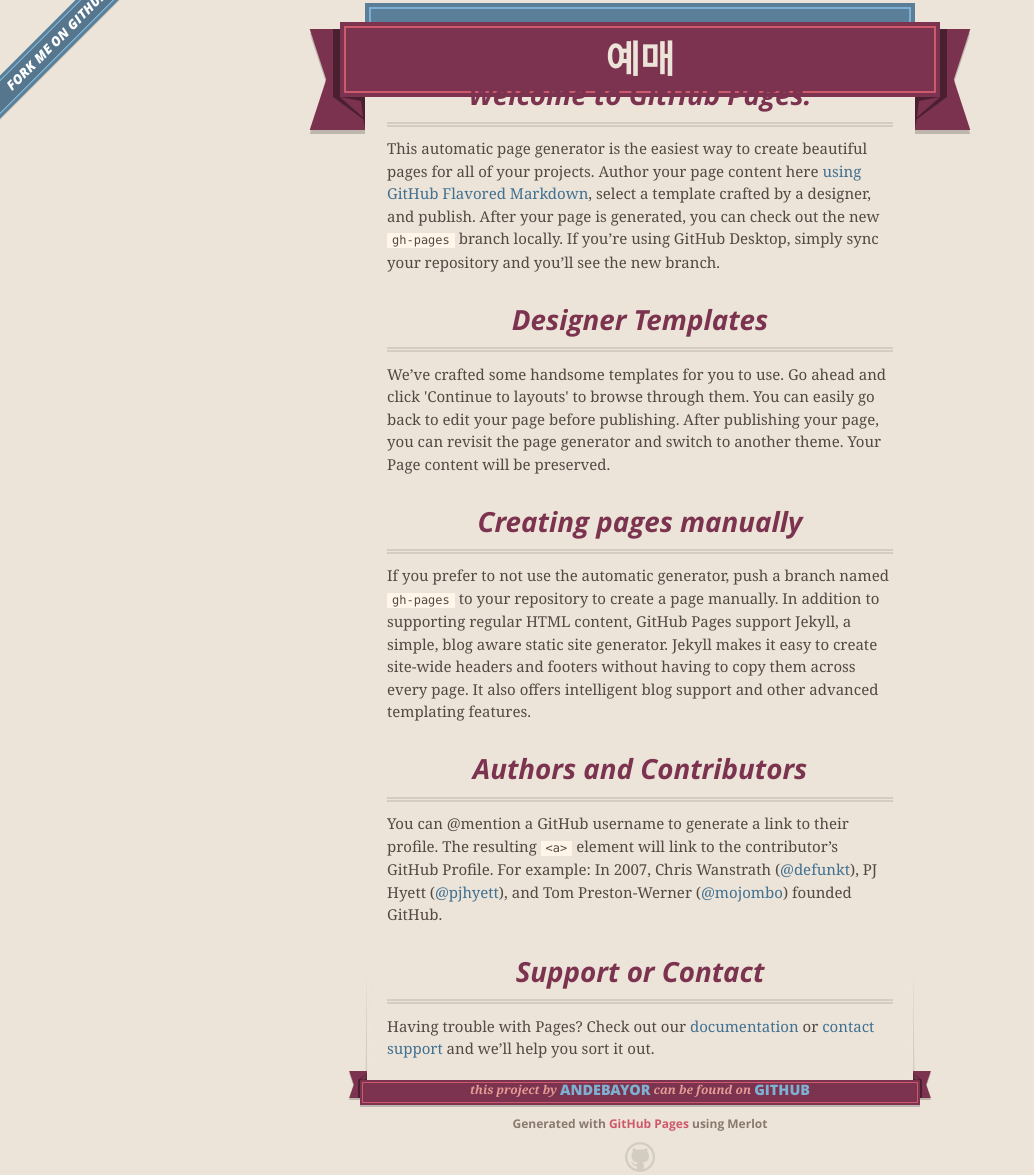
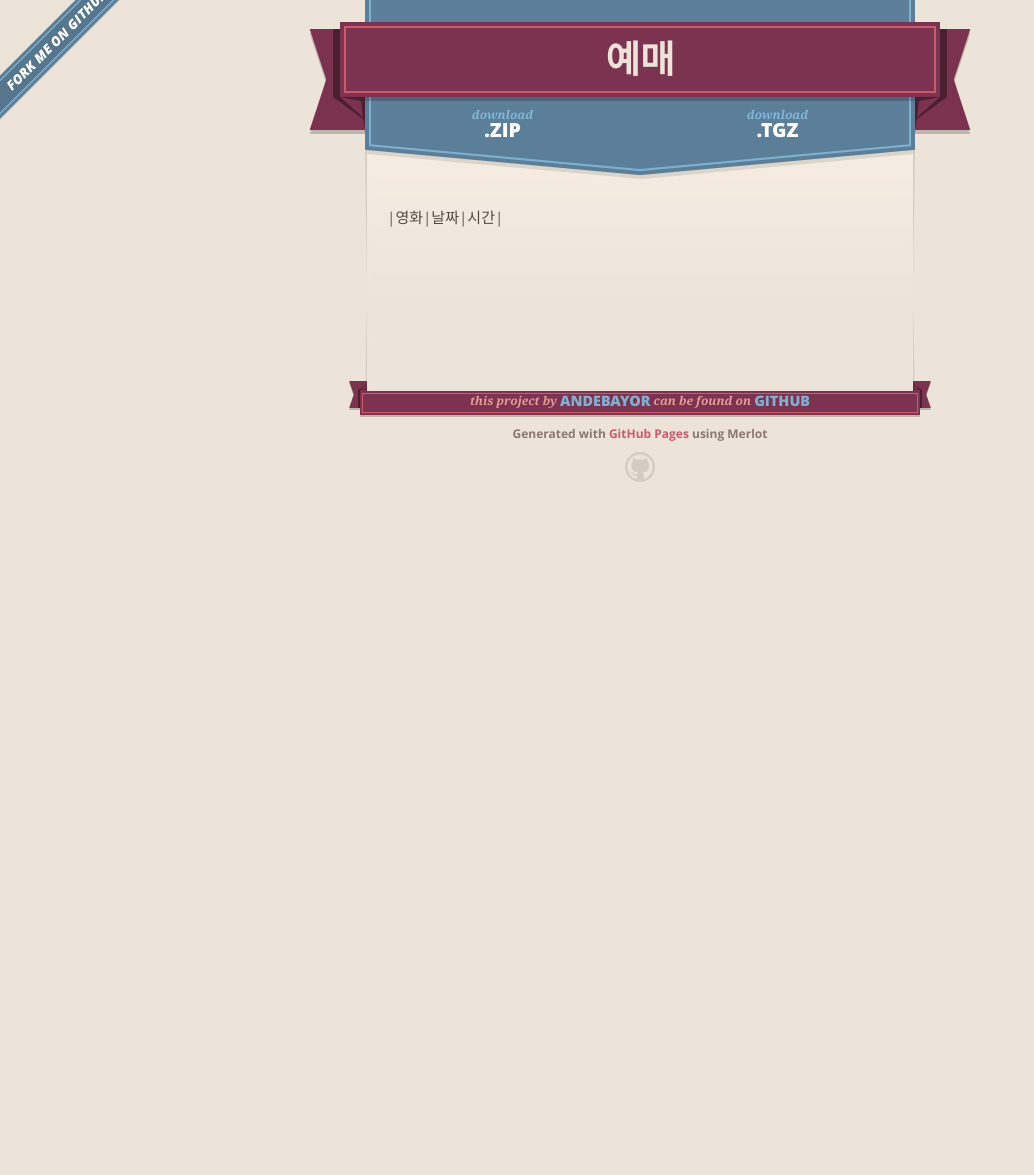
Before and after one commit to andebayor/ticket, a plain HTML site: page index.html in a window 1280 px wide. Shown: the part 16-1191 px from the top of the page, without its empty margins (0-1034 px from the left). After the commit the page ends 800 px from the top, so only its background shows below. Drawn offline with nearby package versions, Linux system fonts and the light colour scheme.

```diff
--- a/index.html
+++ b/index.html
@@ -17,7 +17,7 @@
         $('#main_content').headsmart()
       })
     </script>
-    <title>예매</title>
+    <title>예매 by andebayor</title>
   </head>
 
   <body>
@@ -35,35 +35,18 @@
         </span>
       </header>
 
+      <section id="downloads">
+        <span class="inner">
+          <a href="https://github.com/andebayor/ticket/zipball/master" class="zip"><em>download</em> .ZIP</a><a href="https://github.com/andebayor/ticket/tarball/master" class="tgz"><em>download</em> .TGZ</a>
+        </span>
+      </section>
+
 
       <span class="banner-fix"></span>
 
 
       <section id="main_content">
-        <h3>
-<a id="welcome-to-github-pages" class="anchor" href="#welcome-to-github-pages" aria-hidden="true"><span aria-hidden="true" class="octicon octicon-link"></span></a>Welcome to GitHub Pages.</h3>
-
-<p>This automatic page generator is the easiest way to create beautiful pages for all of your projects. Author your page content here <a href="https://guides.github.com/features/mastering-markdown/">using GitHub Flavored Markdown</a>, select a template crafted by a designer, and publish. After your page is generated, you can check out the new <code>gh-pages</code> branch locally. If you’re using GitHub Desktop, simply sync your repository and you’ll see the new branch.</p>
-
-<h3>
-<a id="designer-templates" class="anchor" href="#designer-templates" aria-hidden="true"><span aria-hidden="true" class="octicon octicon-link"></span></a>Designer Templates</h3>
-
-<p>We’ve crafted some handsome templates for you to use. Go ahead and click 'Continue to layouts' to browse through them. You can easily go back to edit your page before publishing. After publishing your page, you can revisit the page generator and switch to another theme. Your Page content will be preserved.</p>
-
-<h3>
-<a id="creating-pages-manually" class="anchor" href="#creating-pages-manually" aria-hidden="true"><span aria-hidden="true" class="octicon octicon-link"></span></a>Creating pages manually</h3>
-
-<p>If you prefer to not use the automatic generator, push a branch named <code>gh-pages</code> to your repository to create a page manually. In addition to supporting regular HTML content, GitHub Pages support Jekyll, a simple, blog aware static site generator. Jekyll makes it easy to create site-wide headers and footers without having to copy them across every page. It also offers intelligent blog support and other advanced templating features.</p>
-
-<h3>
-<a id="authors-and-contributors" class="anchor" href="#authors-and-contributors" aria-hidden="true"><span aria-hidden="true" class="octicon octicon-link"></span></a>Authors and Contributors</h3>
-
-<p>You can @mention a GitHub username to generate a link to their profile. The resulting <code>&lt;a&gt;</code> element will link to the contributor’s GitHub Profile. For example: In 2007, Chris Wanstrath (<a href="https://github.com/defunkt" class="user-mention">@defunkt</a>), PJ Hyett (<a href="https://github.com/pjhyett" class="user-mention">@pjhyett</a>), and Tom Preston-Werner (<a href="https://github.com/mojombo" class="user-mention">@mojombo</a>) founded GitHub.</p>
-
-<h3>
-<a id="support-or-contact" class="anchor" href="#support-or-contact" aria-hidden="true"><span aria-hidden="true" class="octicon octicon-link"></span></a>Support or Contact</h3>
-
-<p>Having trouble with Pages? Check out our <a href="https://help.github.com/pages">documentation</a> or <a href="https://github.com/contact">contact support</a> and we’ll help you sort it out.</p>
+        <p>|영화|날짜|시간|</p>
       </section>
 
       <footer>
```
Also changed, not shown: params.json (+1 -1 lines).
